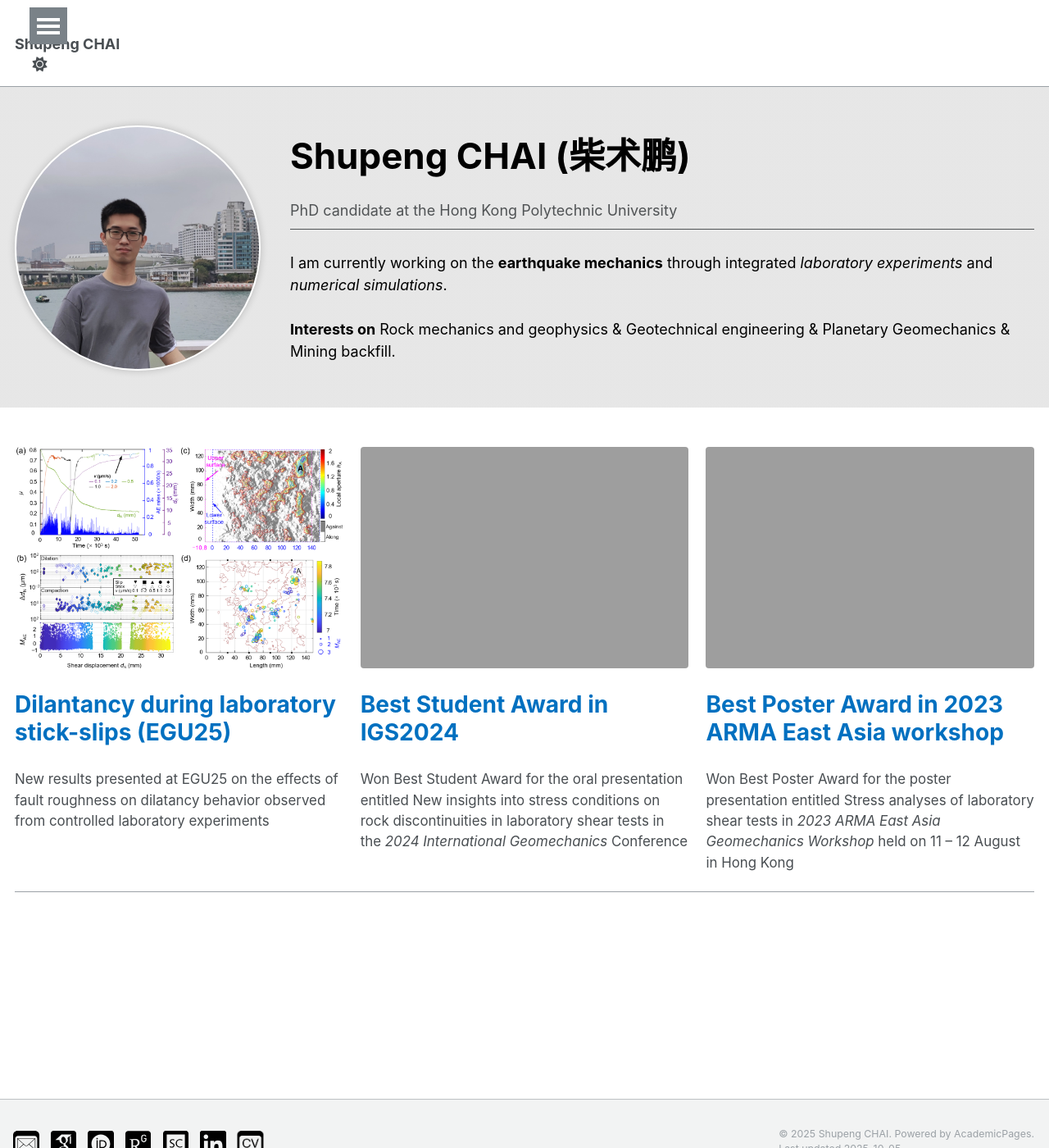
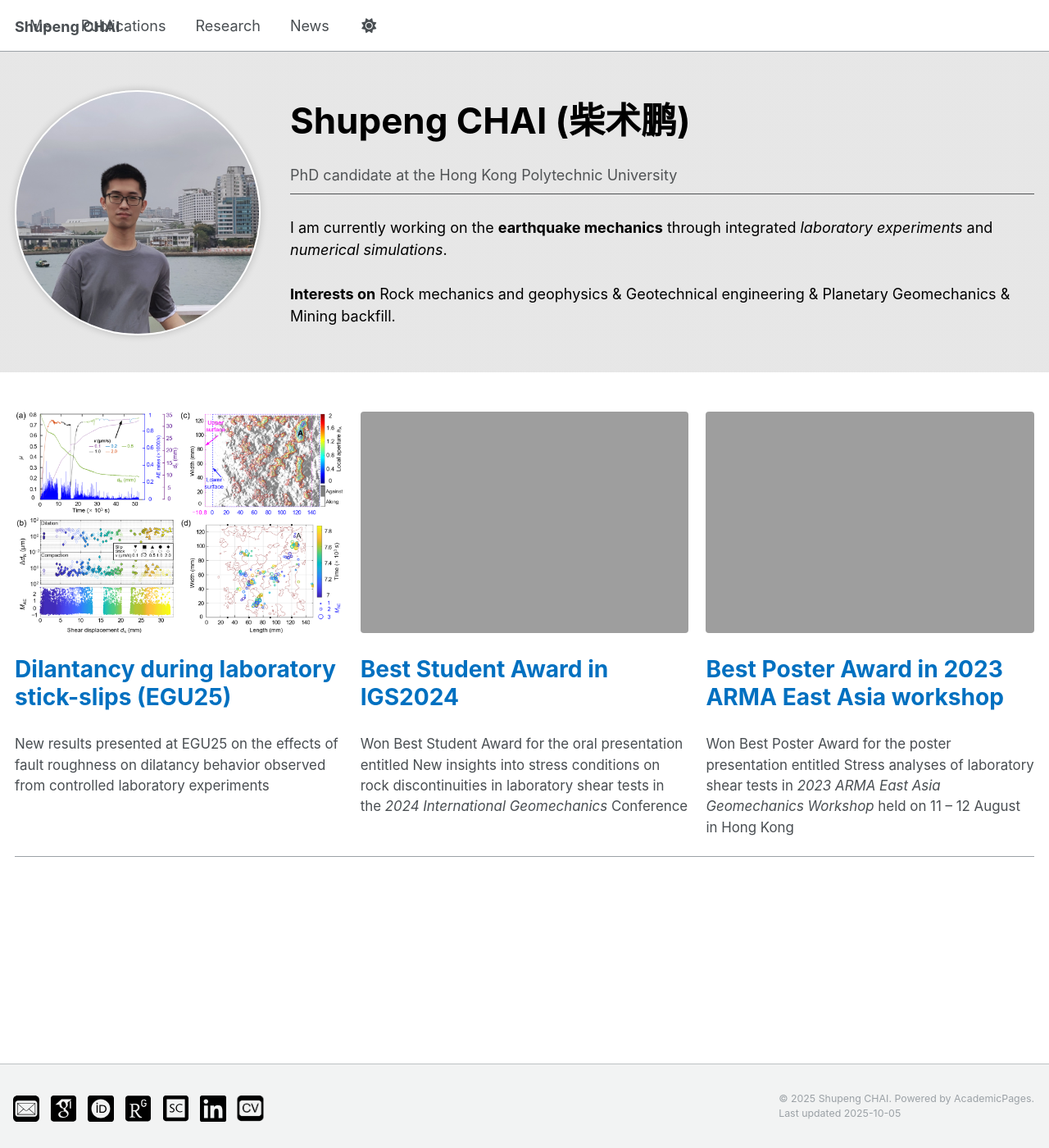
Before and after one commit to spchai/spchai.github.io, a Jekyll site: the page built from _pages/about.md, in a window 1280 px wide and 1400 px high. Shown: the whole window at 82% size. Built offline with Jekyll 4.4.1, drawn with Linux system fonts in a browser that asks for light colours.

Commit message:
Update _navigation.scss

```diff
--- a/_sass/layout/_navigation.scss
+++ b/_sass/layout/_navigation.scss
@@ -195,7 +195,7 @@
   button {
     position: relative;
     height: 2.5rem;
-    // right: 0;
+    right: 0;
     padding: 0 0.5rem;
     border: 0;
     outline: none;
@@ -203,17 +203,17 @@
     color: #fff;
     cursor: pointer;
     z-index: 100;
-    margin-left: 1rem;
+    // margin-left: 1rem;
   }
 
   .visible-links {
     display: table;
-    width: 100%;
+    // width: 100%;
 
     li {
       display: table-cell;
       vertical-align: middle;
-      width: 100%;
+      // width: 100%;
 
       &:first-child {
         position: absolute;
@@ -230,7 +230,7 @@
 
       &:last-child {
         a {
-          margin-right: 1rem;
+          margin-right: 0;
         }
       }
     }
```
